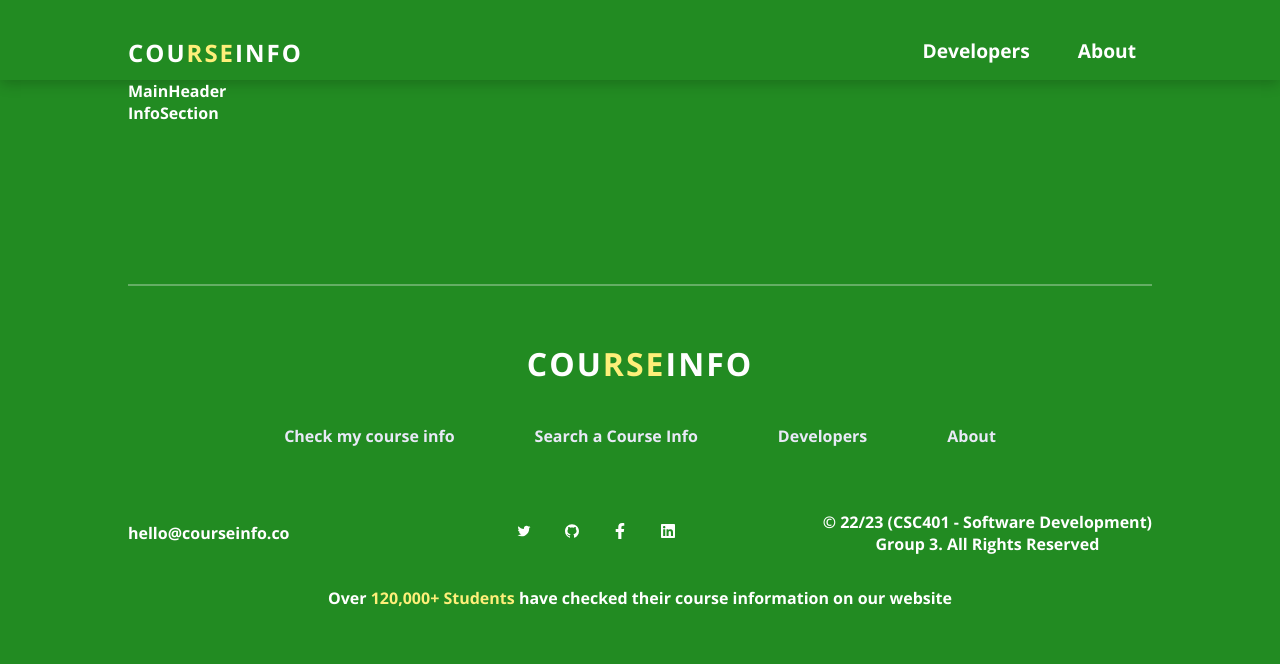
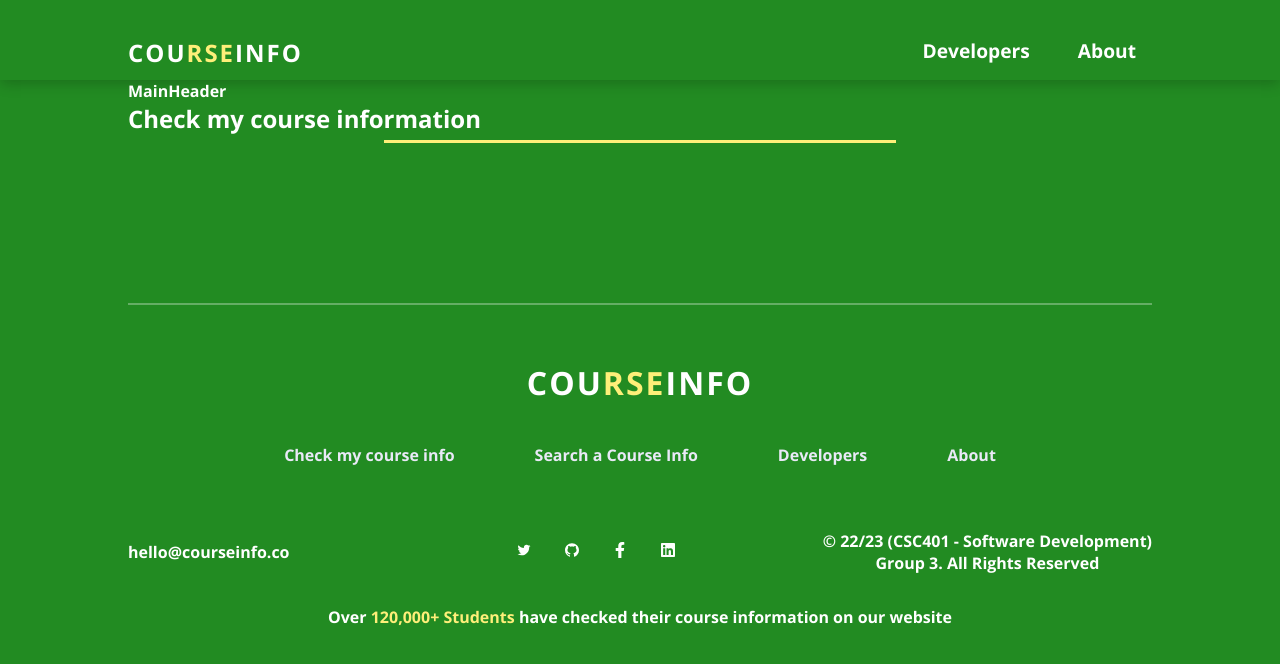
Before and after one commit to EniolaAdemola/course-info, a React (Create React App) app: page / in a window 1280 px wide. Shown: the top 664 px of the page. Built offline with nearby package versions, Linux system fonts and the light colour scheme.

Commit message:
add info section

```diff
--- a/src/components/InfoSection.jsx
+++ b/src/components/InfoSection.jsx
@@ -1,8 +1,19 @@
 import React from 'react'
+import { Link } from 'react-router-dom'
 
 const InfoSection = () => {
   return (
-    <div>InfoSection</div>
+    <section className='info__section'>
+      <h1 className=''>Check my course information <div className="headline"></div></h1>
+      <div className='info__section-container'>
+         <Link className='box' to="/check-info">
+
+         </Link>
+         <Link className='box' to="/search-info">
+
+         </Link>
+      </div>
+    </section>
   )
 }
 
```
